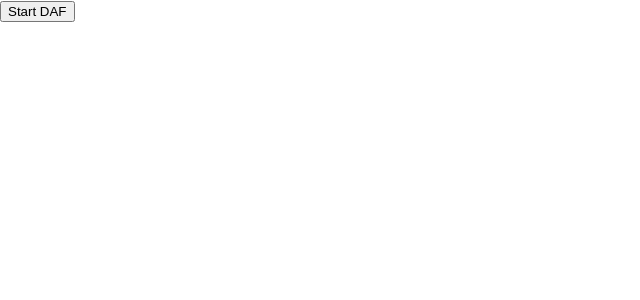
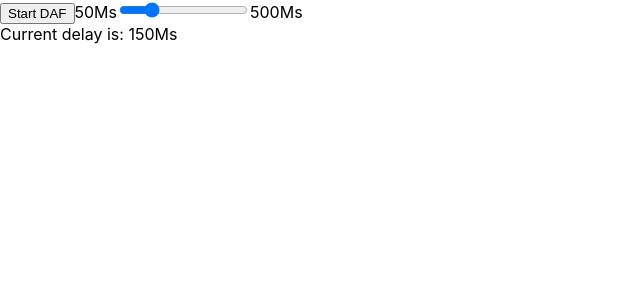
Before and after one commit to Shaky-Sahil/Delayed-Auditory-Feedback, a React (Create React App) app: page / in a window 1280 px wide. Shown: the top 300 px of the page, without its empty margins (0-640 px from the left). Built offline with nearby package versions, Linux system fonts and the light colour scheme; no server answers.

Commit message:
Delay Adjustment Added

```diff
--- a/src/components/Daf.js
+++ b/src/components/Daf.js
@@ -1,24 +1,42 @@
-
-
-import React, { useState } from 'react';
+import React, { useEffect, useState } from 'react';
 import * as Tone from 'tone';
 
 const Daf = () => {
   const [isRecording, setIsRecording] = useState(false);
   const [mic, setMic] = useState(null);
+  const [delay, setDelay] = useState(0.15); // Initial delay value
+  const [micPermission, setMicPermission] = useState(false);
+
+  const handlePermissions = ()=>{
+    navigator.mediaDevices.getUserMedia(
+      {
+        audio: true,
+      },
+    ).then(()=>{
+      console.log("Microphone Permissions Acquired")
+      setMicPermission(true);
+    })
+    .catch(()=>{
+      console.error("Microphone Permissions not granted")
+    })
+  }
+
+  useEffect(()=>{
+    handlePermissions();
+  });
 
   const startRecording = async () => {
     try {
       await Tone.start(); // Start the audio context
 
       // Create a Tone.Delay node for the delay effect
-      const delay = new Tone.Delay(0.05).toDestination();
+      const delayNode = new Tone.Delay(delay).toDestination();
 
       // Create a UserMedia instance for microphone input
       const micInstance = new Tone.UserMedia();
 
       // Connect the microphone input to the delay effect
-      micInstance.connect(delay);
+      micInstance.connect(delayNode);
 
       // Start the microphone
       await micInstance.open();
@@ -38,11 +56,46 @@ const Daf = () => {
     }
   };
 
+  // Function to handle delay change
+  const handleDelayChange = (e) => {
+    const newDelay = parseFloat(e.target.value);
+    setDelay(newDelay);
+
+    // If recording is active, update the delay time of the delayNode
+    if (isRecording && mic) {
+      mic.disconnect(); // Disconnect the mic from the previous delayNode
+      const newDelayNode = new Tone.Delay(newDelay).toDestination(); // Create a new delayNode with updated delay time
+      mic.connect(newDelayNode); // Connect the mic to the new delayNode
+    }
+  };
+
   return (
     <div>
-      <button onClick={isRecording ? stopRecording : startRecording}>
+      <button onClick={()=>{
+        if(micPermission){
+          isRecording ? stopRecording() : startRecording()
+        }
+        else{
+          handlePermissions()
+        }
+      }
+        }>
         {isRecording ? 'Stop' : 'Start DAF'}
       </button>
+      <label>
+        50Ms
+        <input
+          type="range"
+          min={0.05}
+          max={0.5}
+          step={0.01}
+          value={delay}
+          onChange={handleDelayChange}
+        />
+        500Ms
+      </label>
+      <br />
+      <output>Current delay is: {delay * 1000}Ms</output>
     </div>
   );
 };
```
